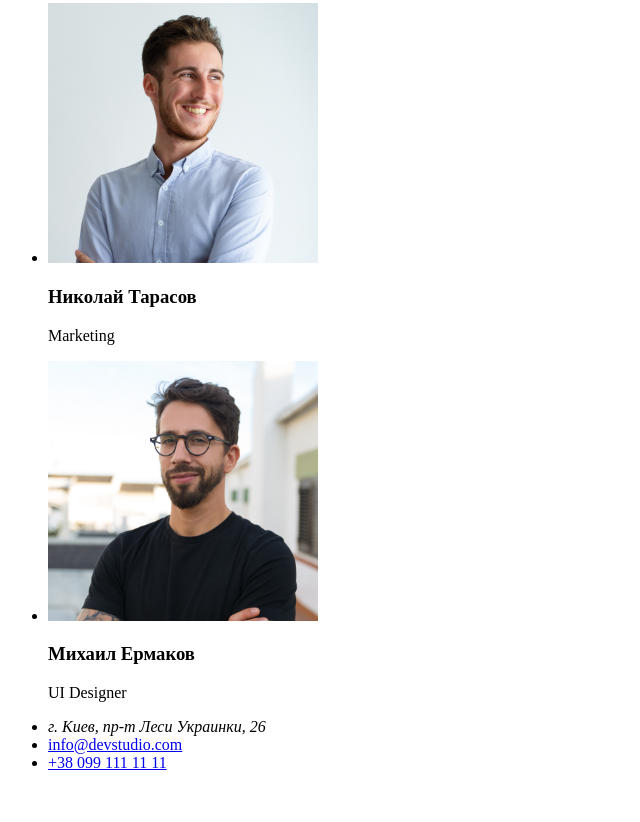
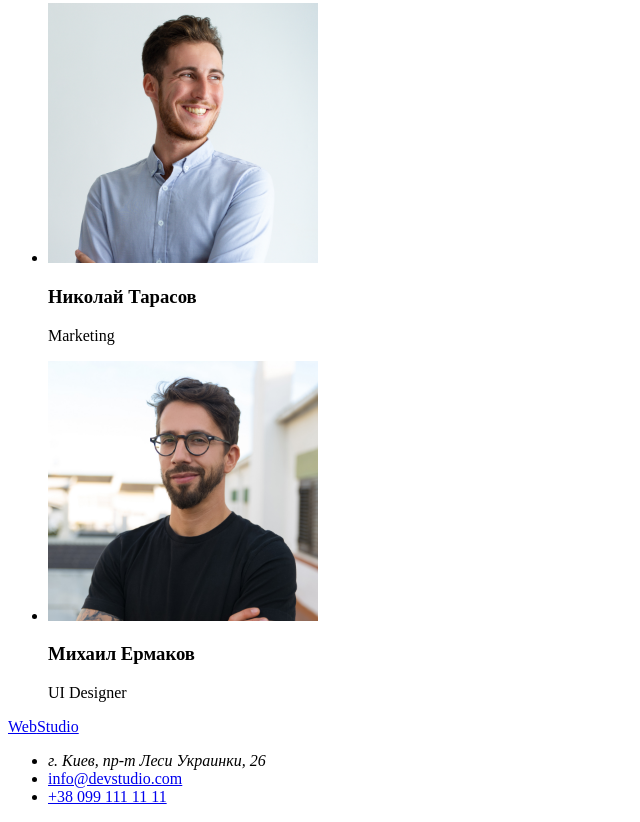
Before and after one commit to KaterynaVeselova/goit-markup-hw-01, a plain HTML site: page index.html in a window 1280 px wide. Shown: the part 2285-3107 px from the top of the page, without its empty margins (0-640 px from the left). Before the commit the page ends 3073 px from the top, so only its background shows below. Drawn offline with Linux system fonts and the light colour scheme.

Commit message:
Adds .pretierrc.json, adds logo in footer

```diff
--- a/index.html
+++ b/index.html
@@ -115,6 +115,10 @@
 
     <footer>
         <section>
+            <a href="./index.html">
+                <!-- return to the main page-->
+                <span>Web</span>Studio
+            </a>
             <ul id="contacts">
                 <li>
                     <address>г. Киев, пр-т Леси Украинки, 26</address>
```
Also changed, not shown: .prettierrc.json (added).
